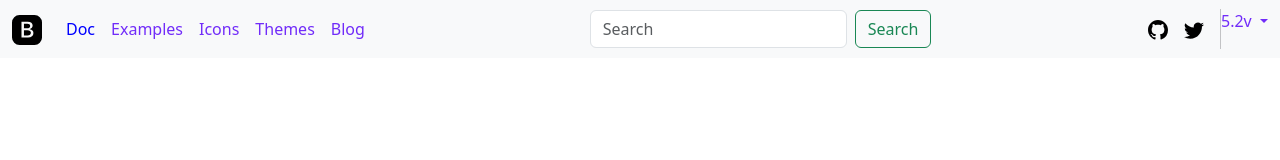
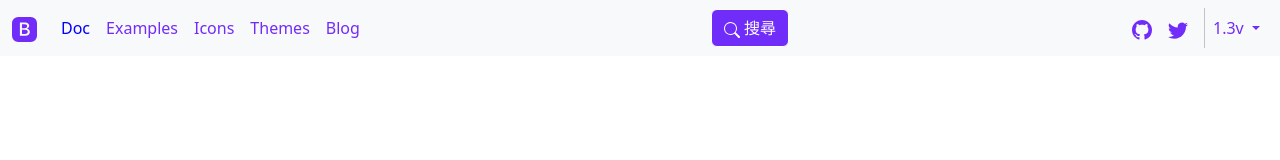
Before and after one commit to Gray3325/text-Bootstrap, a website: page bootstrap-ex.html in a window 1280 px wide. Drawn offline with nearby package versions, Linux system fonts and the light colour scheme.

Commit message:
修改navbar樣式

```diff
--- a/bootstrap-ex.html
+++ b/bootstrap-ex.html
@@ -23,13 +23,11 @@
     <header>
       <nav class="navbar navbar-expand-lg bg-light">
         <div class="container-fluid">
-          <a class="navbar-brand" href="#">
-            <img
-              src="./images/bootstrap-fill.svg"
-              alt="Bootstrap"
-              width="30"
-              height="30"
-            />
+          <a class="navbar-brand text-color-ch" href="#">
+            <svg xmlns="http://www.w3.org/2000/svg" width="25" height="25" fill="currentColor" class="bi bi-bootstrap-fill" viewBox="0 0 16 16">
+              <path d="M6.375 7.125V4.658h1.78c.973 0 1.542.457 1.542 1.237 0 .802-.604 1.23-1.764 1.23zm0 3.762h1.898c1.184 0 1.81-.48 1.81-1.377 0-.885-.65-1.348-1.886-1.348H6.375z"/>
+              <path d="M4.002 0a4 4 0 0 0-4 4v8a4 4 0 0 0 4 4h8a4 4 0 0 0 4-4V4a4 4 0 0 0-4-4zm1.06 12V3.545h3.399c1.587 0 2.543.809 2.543 2.11 0 .884-.65 1.675-1.483 1.816v.1c1.143.117 1.904.931 1.904 2.033 0 1.488-1.084 2.396-2.888 2.396z"/>
+            </svg>
           </a>
           <button
             class="navbar-toggler"
@@ -63,36 +61,28 @@
                 <a class="nav-link" href="#">Blog</a>
               </li>
             </ul>
-            <form class="d-flex" role="search">
-              <input
-                class="form-control me-2"
-                type="search"
-                placeholder="Search"
-                aria-label="Search"
-              />
-              <button class="btn btn-outline-success" type="submit">
-                Search
+            <button class="btn btn-primary bg-search text-white" type="button">
+              <svg xmlns="http://www.w3.org/2000/svg" width="16" height="16" fill="currentColor" class="bi bi-search" viewBox="0 0 16 16">
+                <path d="M11.742 10.344a6.5 6.5 0 1 0-1.397 1.398h-.001q.044.06.098.115l3.85 3.85a1 1 0 0 0 1.415-1.414l-3.85-3.85a1 1 0 0 0-.115-.1zM12 6.5a5.5 5.5 0 1 1-11 0 5.5 5.5 0 0 1 11 0"/>
+              </svg>
+              <span>搜尋</span>
             </button>
-            </form>
-            <div class="d-flex">
-              <a class="navbar-brand" href="#">
-                <img
-                  src="./images/github.svg"
-                  alt="Bootstrap"
-                  width="20"
-                  height="20"
-                />
+            <div class="d-flex align-items-center">
+              <a class="navbar-brand  text-color-ch" href="#">
+                <svg xmlns="http://www.w3.org/2000/svg" width="20" height="20" fill="currentColor" class="bi bi-github" viewBox="0 0 16 16">
+                  <path d="M8 0C3.58 0 0 3.58 0 8c0 3.54 2.29 6.53 5.47 7.59.4.07.55-.17.55-.38 0-.19-.01-.82-.01-1.49-2.01.37-2.53-.49-2.69-.94-.09-.23-.48-.94-.82-1.13-.28-.15-.68-.52-.01-.53.63-.01 1.08.58 1.23.82.72 1.21 1.87.87 2.33.66.07-.52.28-.87.51-1.07-1.78-.2-3.64-.89-3.64-3.95 0-.87.31-1.59.82-2.15-.08-.2-.36-1.02.08-2.12 0 0 .67-.21 2.2.82.64-.18 1.32-.27 2-.27s1.36.09 2 .27c1.53-1.04 2.2-.82 2.2-.82.44 1.1.16 1.92.08 2.12.51.56.82 1.27.82 2.15 0 3.07-1.87 3.75-3.65 3.95.29.25.54.73.54 1.48 0 1.07-.01 1.93-.01 2.2 0 .21.15.46.55.38A8.01 8.01 0 0 0 16 8c0-4.42-3.58-8-8-8"/>
+                </svg>
               </a>
-              <a class="navbar-brand" href="#">
-                <img
-                  src="./images/twitter.svg"
-                  alt="Bootstrap"
-                  width="20"
-                  height="20"
-                />
+              <a class="navbar-brand text-color-ch" href="#">
+                <svg xmlns="http://www.w3.org/2000/svg" width="20" height="20" fill="currentColor" class="bi bi-twitter" viewBox="0 0 16 16">
+                  <path d="M5.026 15c6.038 0 9.341-5.003 9.341-9.334q.002-.211-.006-.422A6.7 6.7 0 0 0 16 3.542a6.7 6.7 0 0 1-1.889.518 3.3 3.3 0 0 0 1.447-1.817 6.5 6.5 0 0 1-2.087.793A3.286 3.286 0 0 0 7.875 6.03a9.32 9.32 0 0 1-6.767-3.429 3.29 3.29 0 0 0 1.018 4.382A3.3 3.3 0 0 1 .64 6.575v.045a3.29 3.29 0 0 0 2.632 3.218 3.2 3.2 0 0 1-.865.115 3 3 0 0 1-.614-.057 3.28 3.28 0 0 0 3.067 2.277A6.6 6.6 0 0 1 .78 13.58a6 6 0 0 1-.78-.045A9.34 9.34 0 0 0 5.026 15"/>
+                </svg>
               </a>
               <div class="vr"></div>
 
+              <div class="collapse navbar-collapse" id="navbarNavDarkDropdown">
+                <ul class="navbar-nav">
+                  <li class="nav-item dropdown">
                     <a
                       class="nav-link dropdown-toggle"
                       href="#"
@@ -100,15 +90,16 @@
                       data-bs-toggle="dropdown"
                       aria-expanded="false"
                     >
-                5.2v
+                      1.3v
                     </a>
-              <ul class="dropdown-menu">
-                <li><a class="dropdown-item" href="#">Action</a></li>
-                <li><a class="dropdown-item" href="#">Another action</a></li>
-                <li>
-                  <a class="dropdown-item" href="#">Something else here</a>
+                    <ul class="dropdown-menu dropdown-menu-light">
+                      <li><a class="dropdown-item" href="#">1.0</a></li>
+                      <li><a class="dropdown-item" href="#">1.1</a></li>
+                      <li><a class="dropdown-item" href="#">1.2</a></li>
+                    </ul>
                   </li>
                 </ul>
+              </div>
             </div>
           </div>
         </div>
--- a/styles/bootstrap-ex.css
+++ b/styles/bootstrap-ex.css
@@ -1,9 +1,20 @@
+.text-color-ch{
+    color: #712cf9;
+}
+
 .nav-link{
     color: #712cf9;
 }
 .navbar-nav .nav-link.active{
     color: blue;
 }
-li::marker{
-    list-style: none;
+.bg-search{
+    --bs-btn-bg: #702cf9;
+    --bs-btn-border-color:#fff;
+    --bs-btn-hover-bg:#4b1da8;
+    --bs-btn-hover-border-color:var(--bs-btn-border-color);
+    --bs-btn-active-bg:#7c46e9;
+    --bs-btn-active-border-color:var(--bs-btn-active-bg);
+    --bs-btn-disabled-bg:#00000000;
+    --bs-btn-disabled-border-color:var(--bs-btn-disabled-bg);
 }
```
Also changed, not shown: images/search.svg (added). Lines whose indentation alone changed are shown as unchanged.
